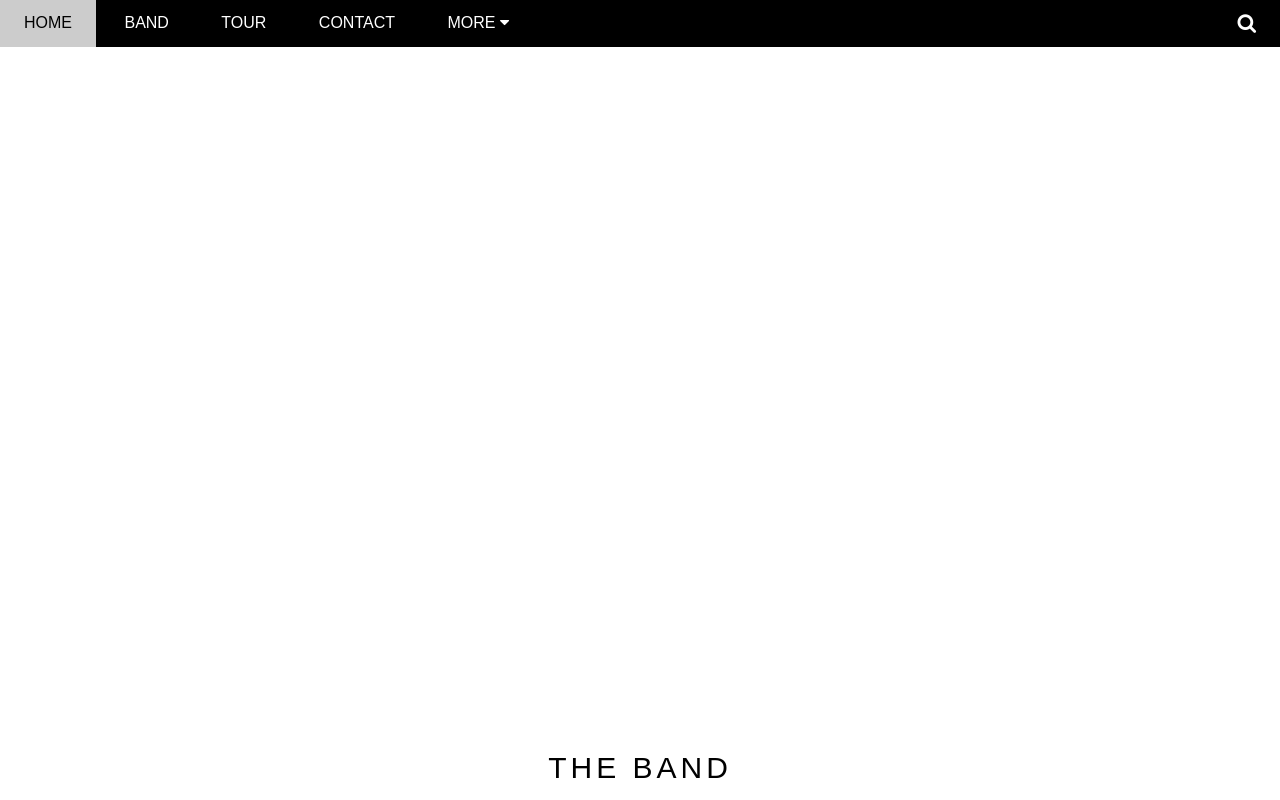
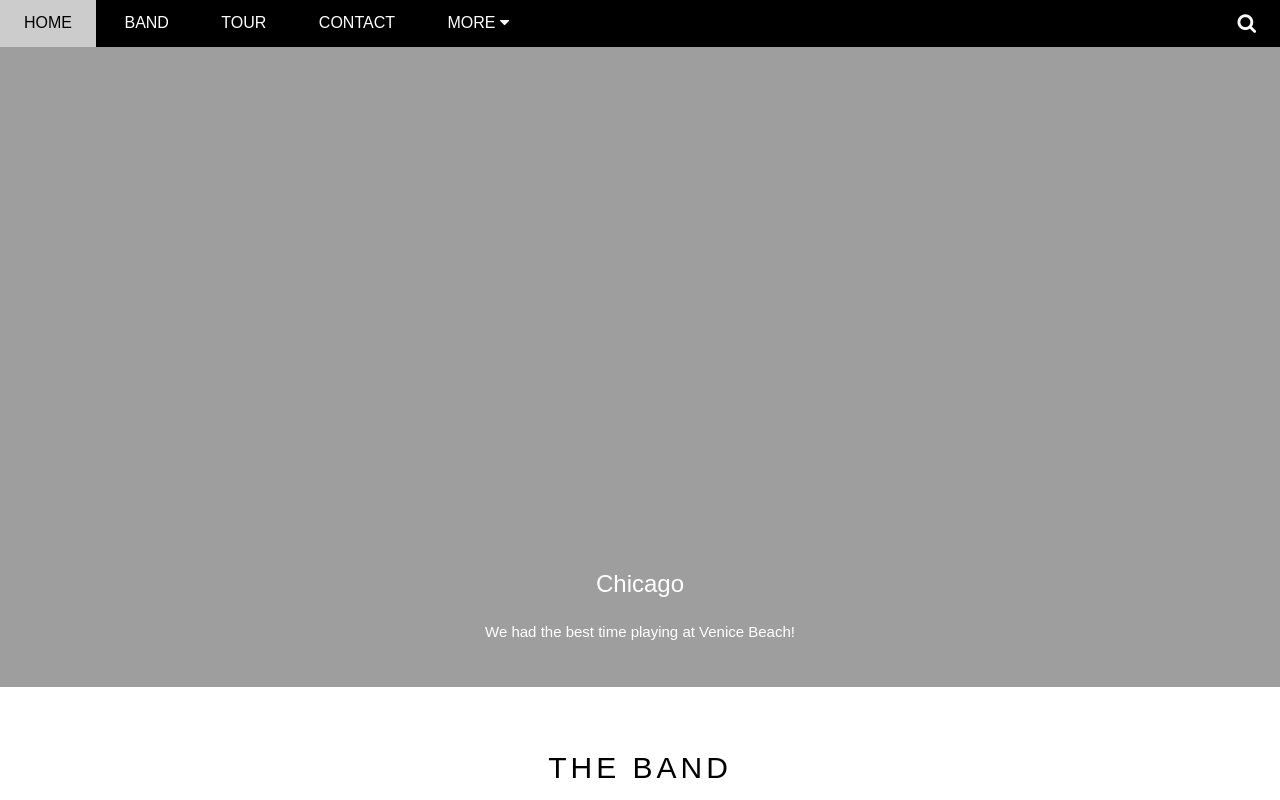
Before and after one commit to hoangson4356/band-page, a plain HTML site: page index.html in a window 1280 px wide. Shown: the top 800 px of the page. Drawn offline with Linux system fonts and the light colour scheme; the site is published under a folder, as on GitHub Pages, so addresses that start at the root find nothing.

Commit message:
Update style.css

```diff
--- a/assets/css/style.css
+++ b/assets/css/style.css
@@ -140,7 +140,7 @@
     margin-top: 46.5px;
     position: relative;
     padding-top: 50%;
-    background: url('/assets/image/sliders/slider1.jpg') top center / cover no-repeat;
+    background: url('../image/sliders/slider1.jpg') top center / cover no-repeat;
 }
 .text-content {
     position: absolute;
```
